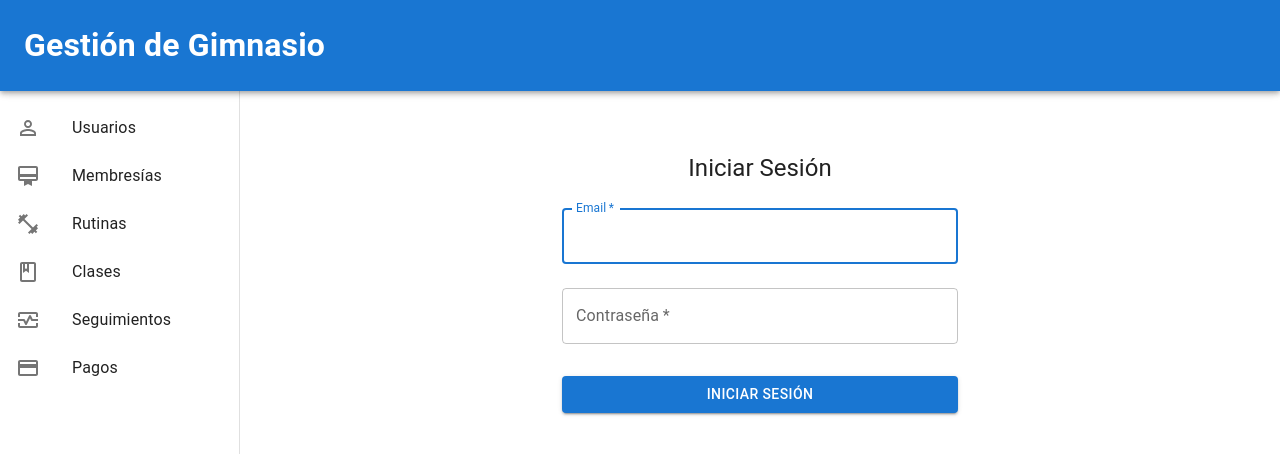
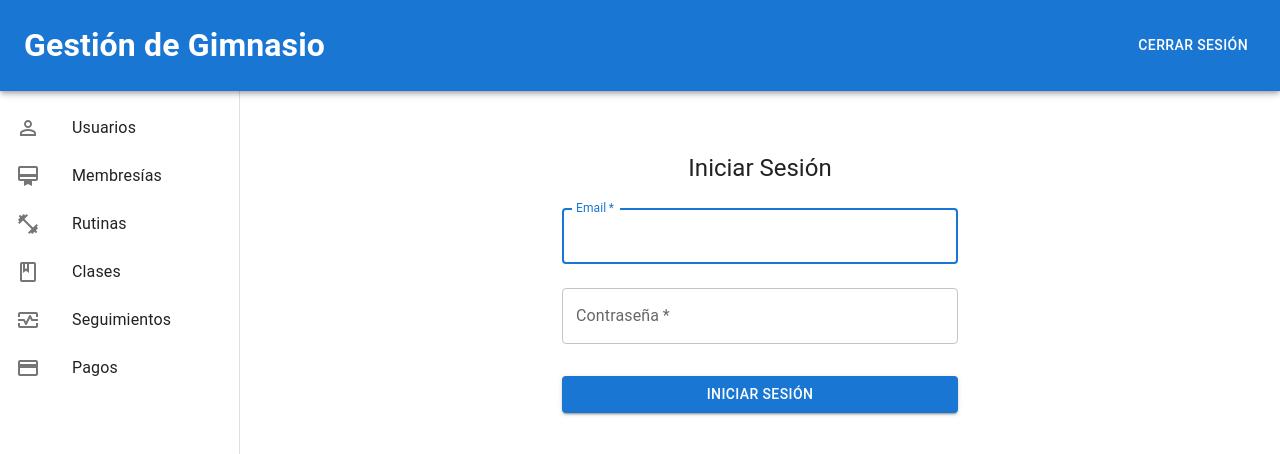
Before and after one commit to llsoadll/gimnasios, a React (Create React App) app in the folder gimnasio-frontend/: page /login in a window 1280 px wide. Shown: the top 454 px of the page. Built offline with nearby package versions, Linux system fonts and the light colour scheme.

Commit message:
Agregué botón de cierre de sesión

```diff
--- a/gimnasio-frontend/src/components/Layout/Layout.jsx
+++ b/gimnasio-frontend/src/components/Layout/Layout.jsx
@@ -1,6 +1,7 @@
 // src/components/Layout/Layout.jsx
 import React from 'react';
 import { Box, AppBar, Toolbar, Drawer, List, ListItem, ListItemIcon, ListItemText } from '@mui/material';
+import { Button } from '@mui/material';
 import { useNavigate } from 'react-router-dom';
 import {
   PersonOutline,
@@ -12,6 +13,14 @@ import {
 } from '@mui/icons-material';
 
 const Layout = ({ children }) => {
+  const handleLogout = () => {
+    // Eliminar datos de sesión
+    localStorage.removeItem('token');
+    localStorage.removeItem('userRole');
+    localStorage.removeItem('userId');
+    // Redireccionar al login
+    navigate('/login');
+};
   const navigate = useNavigate();
   const drawerWidth = 240;
 
@@ -29,6 +38,13 @@ const Layout = ({ children }) => {
       <AppBar position="fixed" sx={{ zIndex: (theme) => theme.zIndex.drawer + 1 }}>
         <Toolbar>
           <h1>Gestión de Gimnasio</h1>
+          <Button
+                        color="inherit"
+                        onClick={handleLogout}
+                        sx={{ marginLeft: 'auto' }}
+                    >
+                        Cerrar Sesión
+                    </Button>
         </Toolbar>
       </AppBar>
       <Drawer
```
Also changed, not shown: 1 other file (tests, documents, lock files or other folders).
